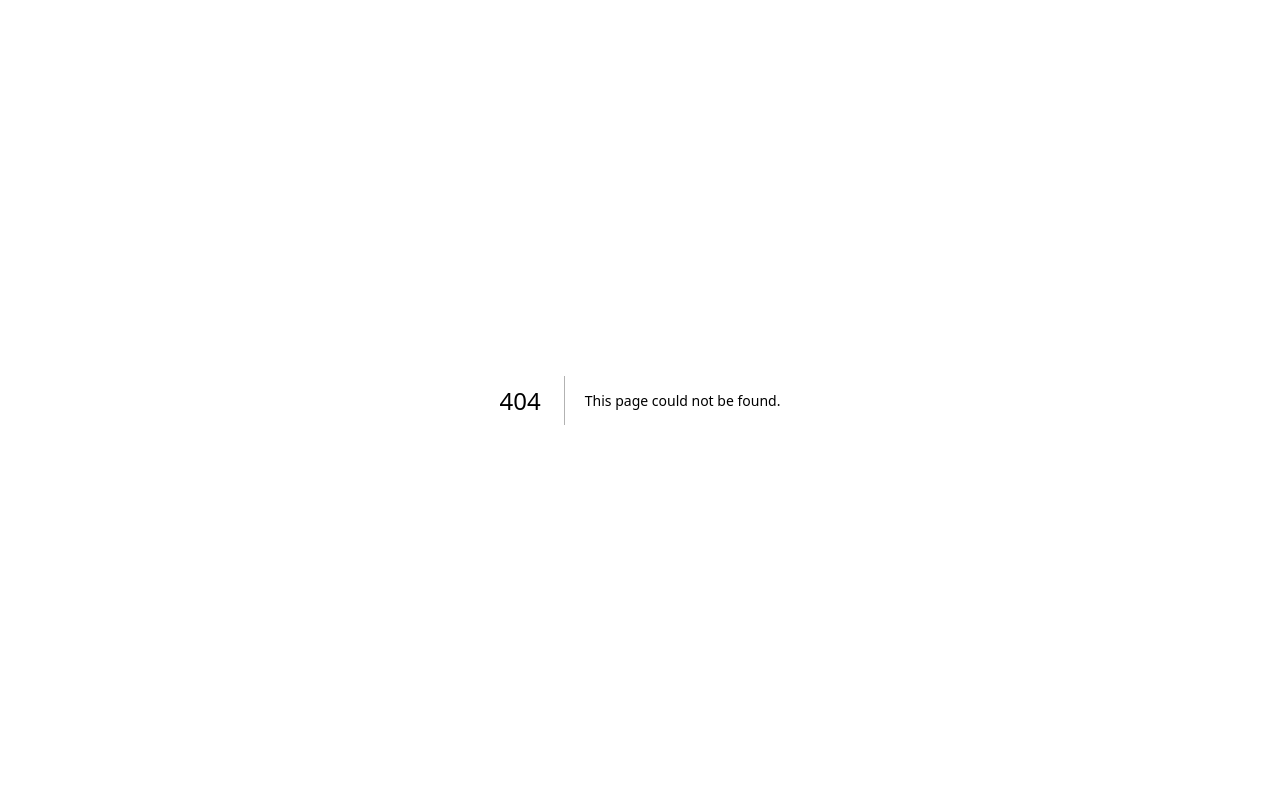
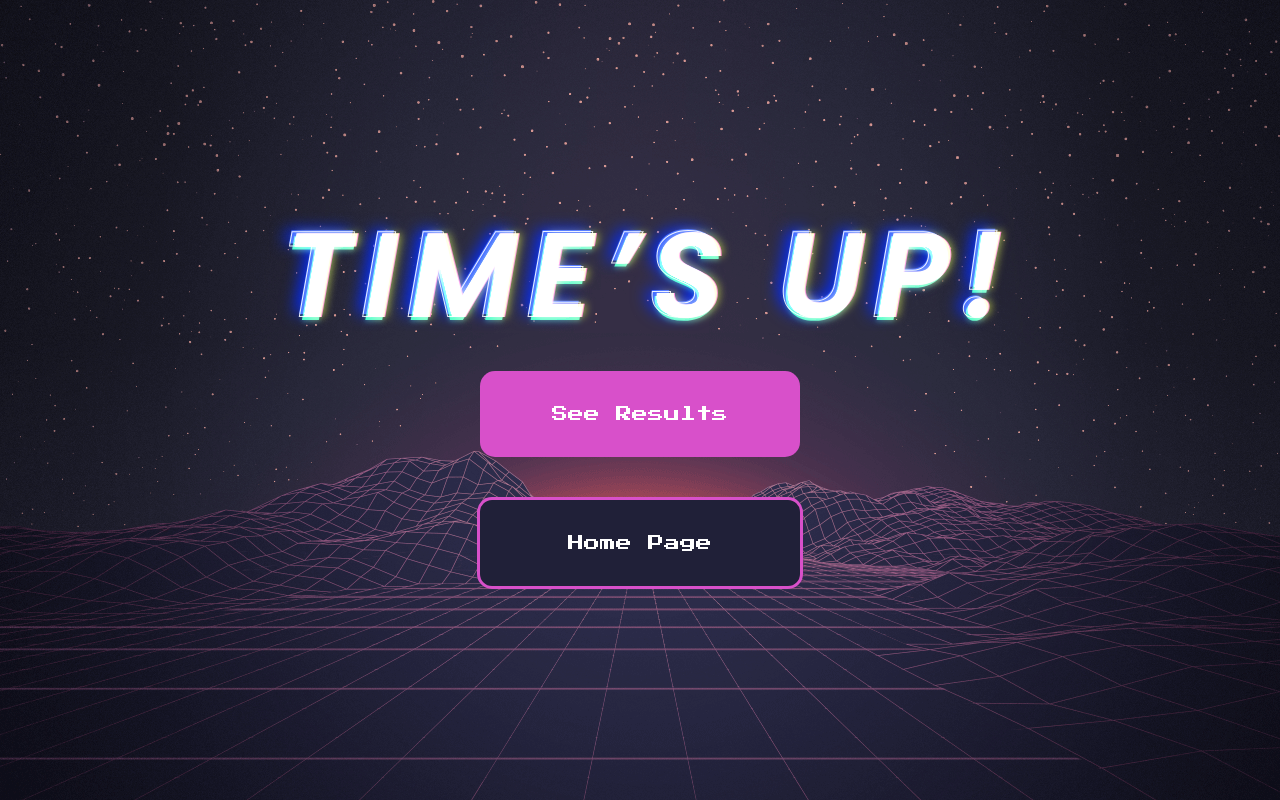
Before and after one commit to MarcusTSteinde/KarriereDag, a Next.js app in the folder whack/: page /timesup in a window 1280 px wide. Before the commit this address had no page. Built offline with nearby package versions, Linux system fonts and the light colour scheme.

Commit message:
made everything needed for times up and game over page

```diff
--- /dev/null
+++ b/whack/pages/timesup.tsx
@@ -0,0 +1,24 @@
+import Link from 'next/link';
+import '../styles/gamedone.css';
+
+const TimesUpPage: React.FC = () => {
+    return (
+        <main>
+            <img src="/timesup.svg" alt="" />
+            <div className='buttonbox'>
+                <div className='seeresultsbutton'>
+                    <Link href="/highscores" style={{ textDecoration: 'none' }}>
+                        <p className="text-blue-500 hover:underline cursor-pointer">See Results</p>
+                    </Link>
+                </div>
+                <div className='homebutton'>
+                    <Link href="/" style={{ textDecoration: 'none' }}>
+                        <p className="text-blue-500 hover:underline cursor-pointer">Home Page</p>
+                    </Link>
+                </div>
+            </div>
+        </main>
+    );
+};
+
+export default TimesUpPage;
--- /dev/null
+++ b/whack/styles/gamedone.css
@@ -0,0 +1,70 @@
+@import url('https://fonts.googleapis.com/css2?family=Press+Start+2P&display=swap');
+
+body {
+    background-color: rgb(62, 18, 52);
+    color: white;
+    font-family: 'Press Start 2P';
+    background-image: url('/background.gif');
+    background-size: cover;
+    background-repeat: no-repeat;
+    background-attachment: fixed;
+    margin: 0;
+}
+
+main {
+    display: flex;
+    flex-direction: column;
+    align-items: center;
+    justify-content: center;
+    text-align: center;
+    margin: 0;
+    height: 100vh;
+}
+
+.buttonbox {
+    width: 45vw;
+    align-items: center;
+    display: flex;
+    flex-direction: column;
+    justify-content: center;
+}
+
+.buttonbox .seeresultsbutton p {
+    padding: 35px;
+    width: 250px;
+    border-radius: 15px;
+    background-color:  rgb(216, 80, 202);
+    text-align: center;
+    align-items: center;
+    margin: 0;
+    color: white;
+    text-decoration: none;
+    margin: 40px 0 0 0;
+}
+
+.buttonbox .seeresultsbutton p:hover {
+    background-color: rgb(32,32,56);
+    color: rgb(216, 80, 202);
+    border:  rgb(216, 80, 202) solid 3px;
+}
+
+.buttonbox .homebutton p {
+    padding: 35px;
+    width: 250px;
+    border-radius: 15px;
+    background-color:  rgb(32,32,56);
+    text-align: center;
+    align-items: center;
+    margin: 0;
+    color: white;
+    text-decoration: none;
+    margin: 40px 0 0 0;
+    border:  rgb(216, 80, 202) solid 3px;
+}
+
+.buttonbox .homebutton p:hover {
+    background-color: white;
+    color: rgb(32,32,56);
+    border:  rgb(216, 80, 202) solid 3px;
+
+}
```
Also changed, not shown: whack/pages/gameover.tsx (added, +24 -0 lines), whack/public/gameover.svg (added), whack/public/timesup.svg (added).
